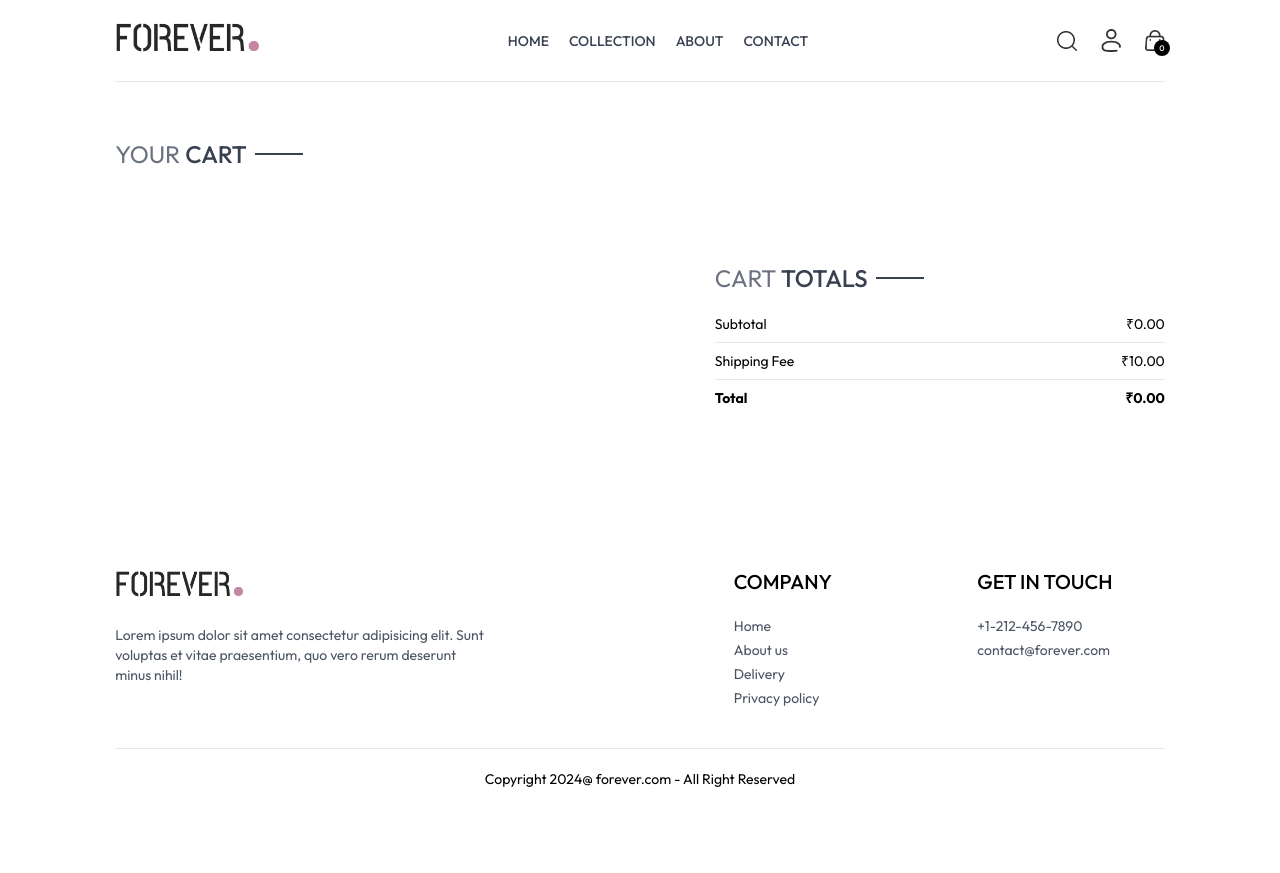
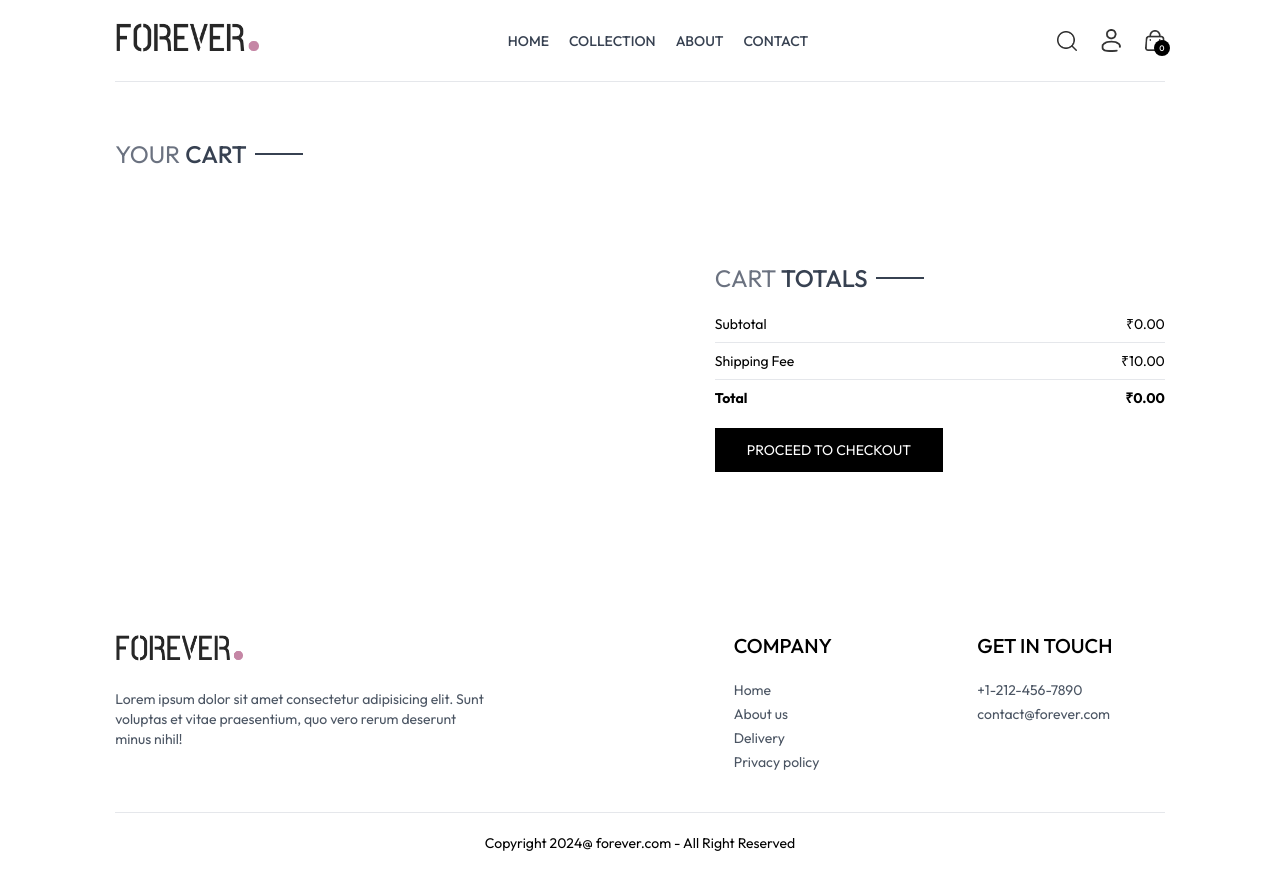
Before and after one commit to Taniya0613/ecommerce-app, a React (Vite) app in the folder frontend/: page /cart in a window 1280 px wide. Before the commit the page ends 809 px from the top, so only its background shows below. Built offline with nearby package versions, Linux system fonts and the light colour scheme.

Commit message:
Fix 'Proceed to Checkout' button placement

```diff
--- a/frontend/src/pages/Cart.jsx
+++ b/frontend/src/pages/Cart.jsx
@@ -84,18 +84,20 @@ const Cart = () => {
                 onClick={() => updateQuantity(item._id, item.size, 0)}
                 className="w-4 mr-4 sm:w-5 cursor-pointer"
                 src={assets.bin_icon}
-                alt=""/>
+                alt=""
+              />
             </div>
           );
-        })
-        }
+        })}
       </div>
 
       <div className="flex justify-end my-20">
         <div className="w-full sm:w-[450px]">
-        <CartTotal />
+          <CartTotal />
+          <button className="bg-black text-white text-sm mt-5 px-8 py-3">
+            PROCEED TO CHECKOUT
+          </button>
         </div>
-
       </div>
     </div>
   );
```
